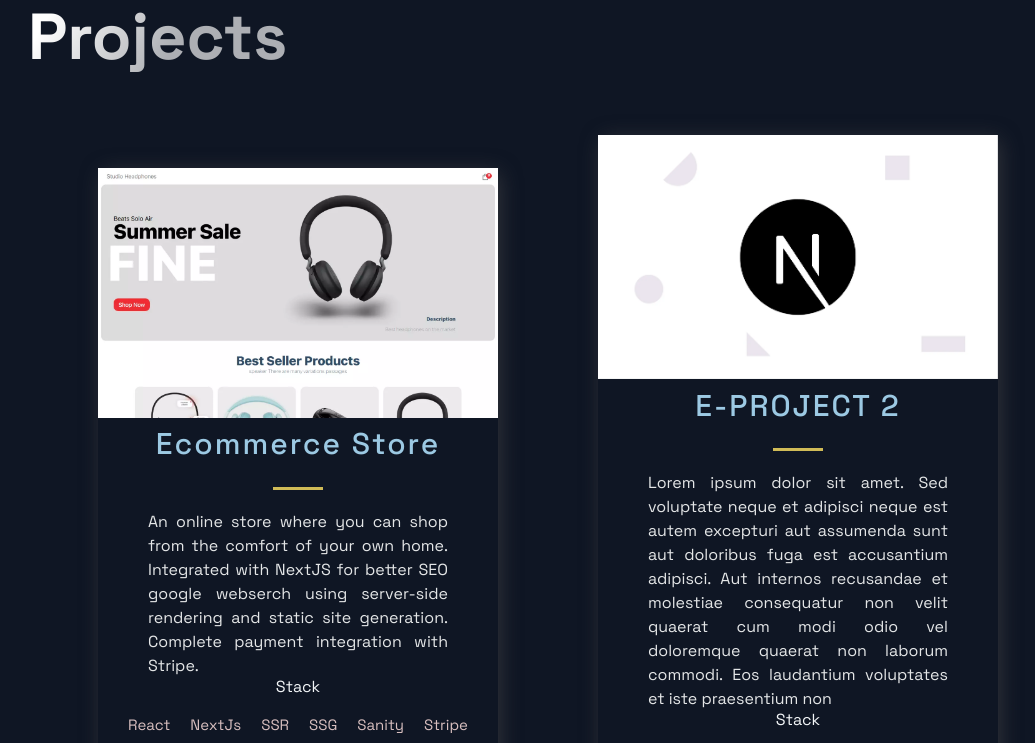
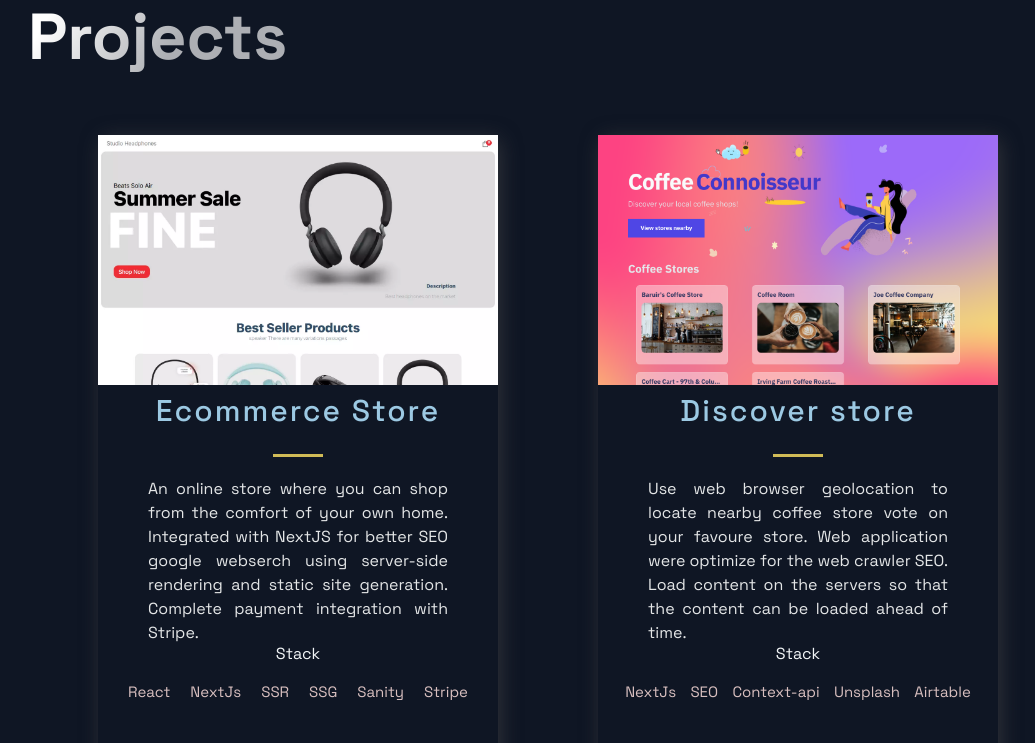
Before and after one commit to BensonFeng/BensonFeng.github.io, a Next.js app: page / in a window 1280 px wide. Shown: the part 700-1443 px from the top of the page, without its empty margins (92-1127 px from the left). Built offline with nearby package versions, Linux system fonts and the light colour scheme.

Commit message:
coffee store

```diff
--- a/src/constants/constants.ts
+++ b/src/constants/constants.ts
@@ -10,13 +10,13 @@
     id: 0,
   },
   {
-    title: "E-PROJECT 2",
+    title: "Discover store",
     description:
-      "Lorem ipsum dolor sit amet. Sed voluptate neque et adipisci neque est autem excepturi aut assumenda sunt aut doloribus fuga est accusantium adipisci. Aut internos recusandae et molestiae consequatur non velit quaerat cum modi odio vel doloremque quaerat non laborum commodi. Eos laudantium voluptates et iste praesentium non ",
-    image: "/images/2.webp",
-    tags: ["tech1", "tech2", "tech3", "tech4"],
-    source: "https://google.com",
-    visit: "https://google.com",
+      "Use web browser geolocation to locate nearby coffee store vote on your favoure store. Web application were optimize for the web crawler SEO. Load content on the servers so that the content can be loaded ahead of time.",
+    image: "/images/c1.webp",
+    tags: ["NextJs", "SEO", "Context-api", "Unsplash", "Airtable"],
+    source: "https://github.com/BensonFeng/discover-coffee-stores",
+    visit: "https://nextjs-discover-coffee-stores.vercel.app/",
     id: 1,
   },
   {
```
Also changed, not shown: public/images/c1.webp (added).
